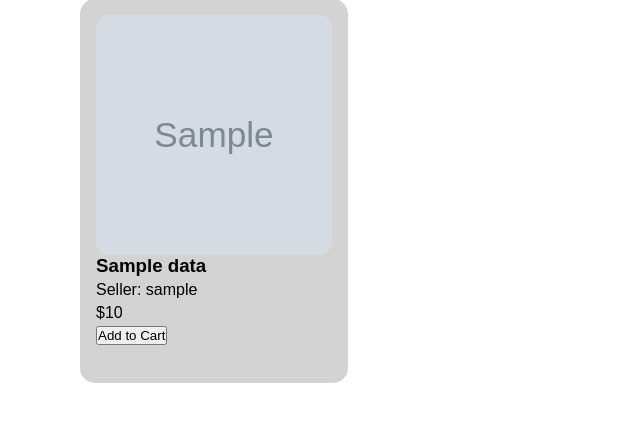
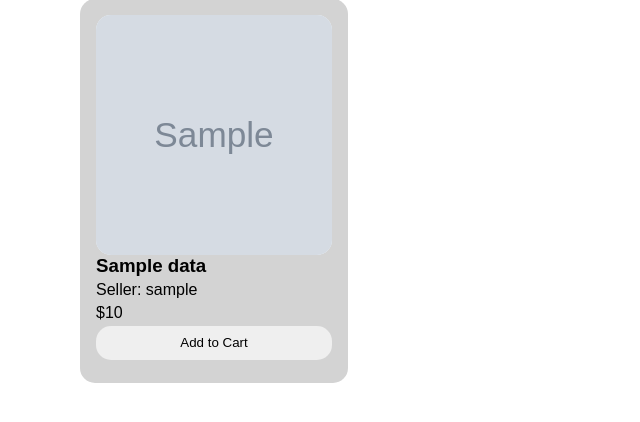
Before and after one commit to 0-ks-0/cset180-fp-ecommerce, a Flask app: template src/templates/products.html in a window 1280 px wide. Shown: the part 73-495 px from the top of the page, without its empty margins (0-640 px from the left). Run offline with Flask 3, Linux system fonts and the light colour scheme; the template is opened without the code that fills it: most values are stand-ins (such as "Sample title", 1, 10 or a date in 2020); grey boxes marked "Sample" are stand-in pictures; parts of the project's set-up code (start-up, migrations or seed data) failed here and were passed over.

Commit message:
Styled button for adding to cart

```diff
--- a/src/static/styles/products.css
+++ b/src/static/styles/products.css
@@ -74,3 +74,22 @@ img
 
 	overflow: hidden;
 }
+
+button
+{
+	width: 100%;
+
+	padding: 0.7em;
+
+	border: none;
+	border-radius: var(--border_radius);
+}
+
+button:hover
+{
+	cursor: pointer;
+
+	background-color: rgb(65, 65, 51);
+
+	color: rgb(255, 255, 255);
+}
```
